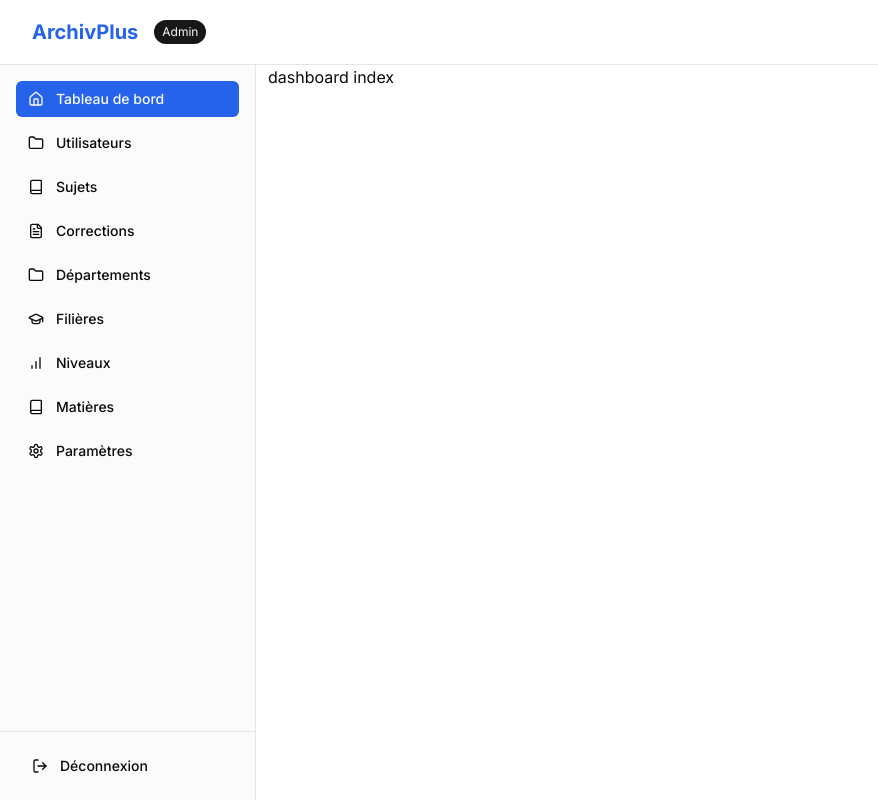
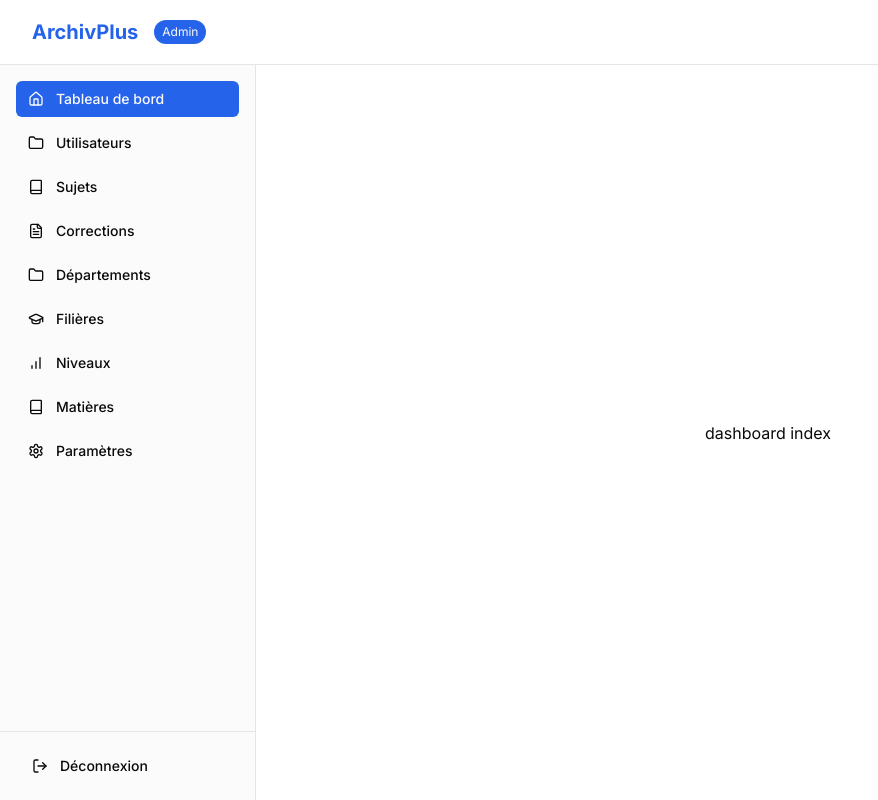
Before and after one commit to Archive-Hub-Dschang/archiv-plus-front-end, a Next.js app: page /admin in a window 1280 px wide. Shown: the whole page, without its empty margins (0-878 px from the left). Built offline with nearby package versions, Linux system fonts and the light colour scheme.

Commit message:
fix:changed login and register redirection and modifed admin color

```diff
--- a/src/app/(users)/login/page.tsx
+++ b/src/app/(users)/login/page.tsx
@@ -28,7 +28,7 @@ export default function LoginPage() {
 
             if (success) {
                 toast("Connexion réussie", {description: "Vous êtes maintenant connecté."})
-                router.push("/dashboard")
+                router.push("/")
             } else {
                 toast("Erreur de connexion", {description: "Email ou mot de passe incorrect."})
             }
--- a/src/app/(users)/register/page.tsx
+++ b/src/app/(users)/register/page.tsx
@@ -37,7 +37,7 @@ export default function RegisterPage() {
             toast("Inscription réussie", {
                 description: "Votre compte a été créé avec succès."
             })
-            router.push("/profile")
+            router.push("/")
         } else {
             toast("Erreur d'inscription", {
                 description: "Cet email est déjà utilisé ou une erreur est survenue."
--- a/src/components/layouts/dashboard-layout.tsx
+++ b/src/components/layouts/dashboard-layout.tsx
@@ -27,7 +27,7 @@ export function DashboardLayout({ children, navigation, variant = "user" }: Dash
   const pathname = usePathname()
 
   const brand = variant === "admin" ? (
-    <span className="rounded-full bg-blue-600 bg-primary px-2 py-1 text-xs text-primary-foreground">Admin</span>
+    <span className="rounded-full bg-blue-600 px-2 py-1 text-xs text-primary-foreground">Admin</span>
   ) : null
 
   return (
@@ -126,7 +126,7 @@ export function DashboardLayout({ children, navigation, variant = "user" }: Dash
         ) : (
           <></>
         )}
-        <main className="flex-1 px-3">{children}</main>
+        <main className="flex justify-center items-center flex-1 px-3">{children}</main>
       </div>
     </div>
   )
```
